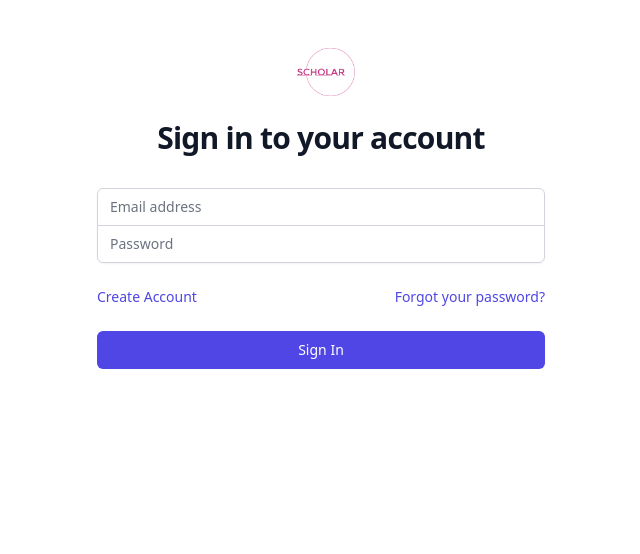
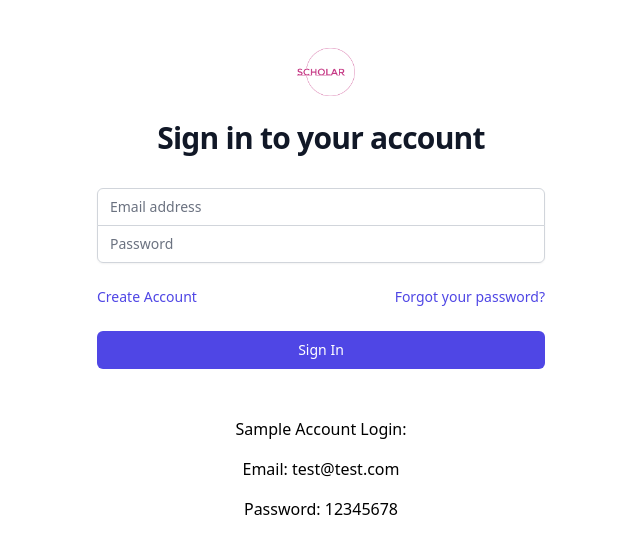
Before and after one commit to SilahicAmil/nextjs-canvas-classroom, a Next.js app: page /login in a window 1280 px wide. Shown: the top 554 px of the page, without its empty margins (319-959 px from the left). Built offline with nearby package versions, Linux system fonts and the light colour scheme.

Commit message:
adding sample login account info incase people dont want to create an account

```diff
--- a/pages/login/index.js
+++ b/pages/login/index.js
@@ -10,6 +10,11 @@ const LoginPage = ({}) => {
       <div>
         <Login />
       </div>
+      <div className="flex justify-center flex-col items-center gap-4">
+        <span>Sample Account Login:</span>
+        <p>Email: test@test.com</p>
+        <p>Password: 12345678</p>
+      </div>
     </>
   );
 };
```
